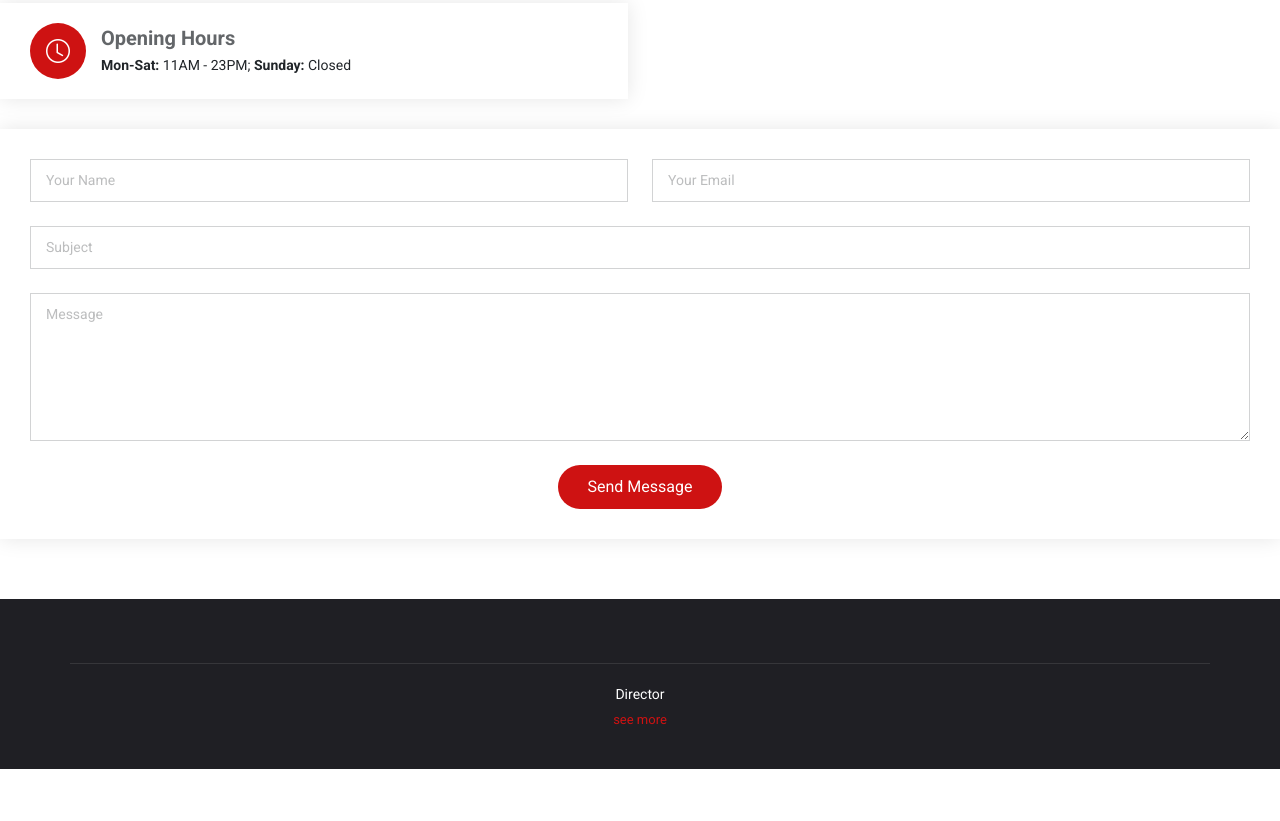
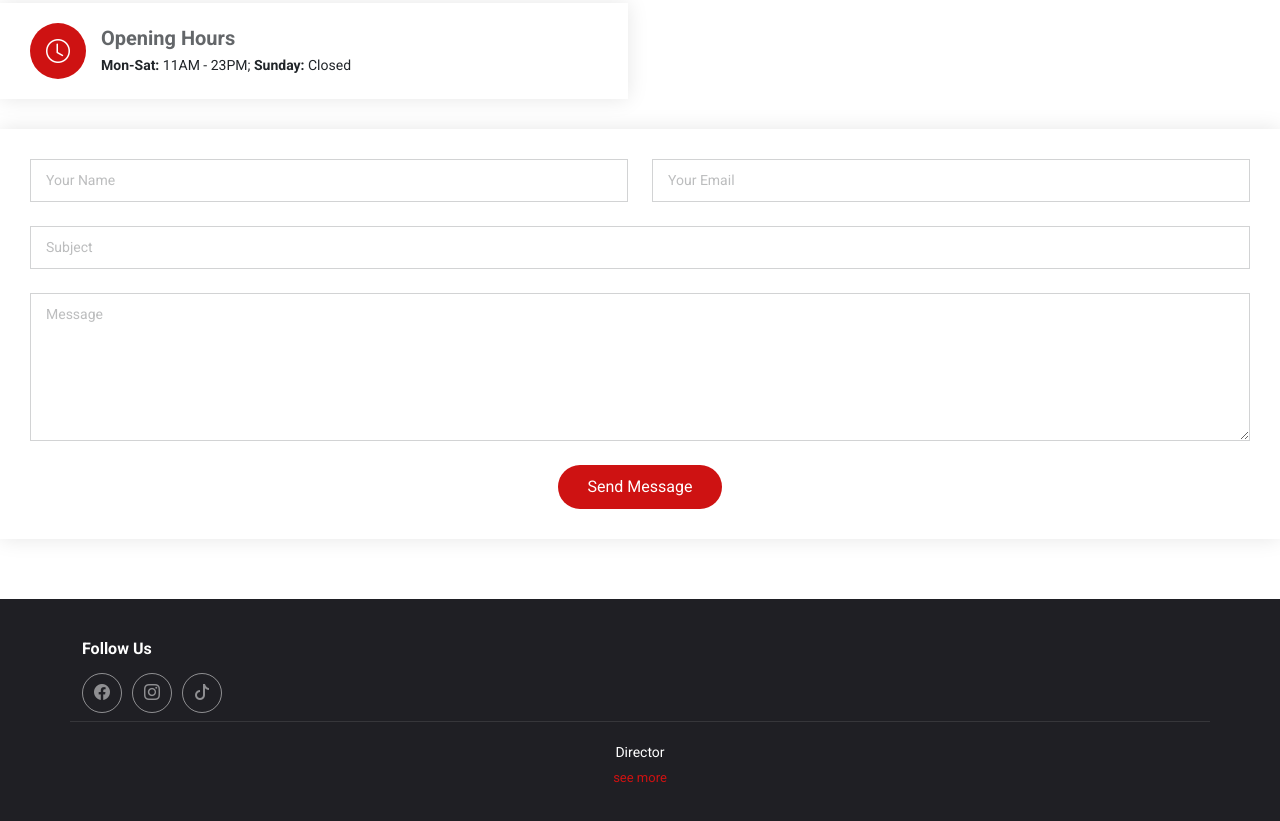
Before and after one commit to YaAmer001/gmusbahuglobal, a plain HTML site: page index.html in a window 1280 px wide. Shown: the part 4858-5679 px from the top of the page. Before the commit the page ends 5627 px from the top, so only its background shows below. Drawn offline with Linux system fonts and the light colour scheme.

Commit message:
Update index.html

```diff
--- a/index.html
+++ b/index.html
@@ -584,12 +584,23 @@
 
   <footer id="footer" class="footer dark-background">
 
-    <div class="container copyright text-center mt-4">
-      <p><span>Director</span></p>
-      <div class="credits">
-        <a href="director.html">see more</a>
+    <div class="container">
+      <div class="col-lg-3 col-md-6">
+        <h4>Follow Us</h4>
+        <div class="social-links d-flex">
+          <a href="#" class="facebook"><i class="bi bi-facebook"></i></a>
+          <a href="#" class="instagram"><i class="bi bi-instagram"></i></a>
+          <a href="#" class="linkedin"><i class="bi bi-tiktok"></i></a>
+        </div>
       </div>
-    </div>
+      <div class="row gy-3">
+
+        <div class="container copyright text-center mt-4">
+          <p><span>Director</span></p>
+          <div class="credits">
+            <a href="director.html">see more</a>
+          </div>
+        </div>
 
   </footer>
 
```
